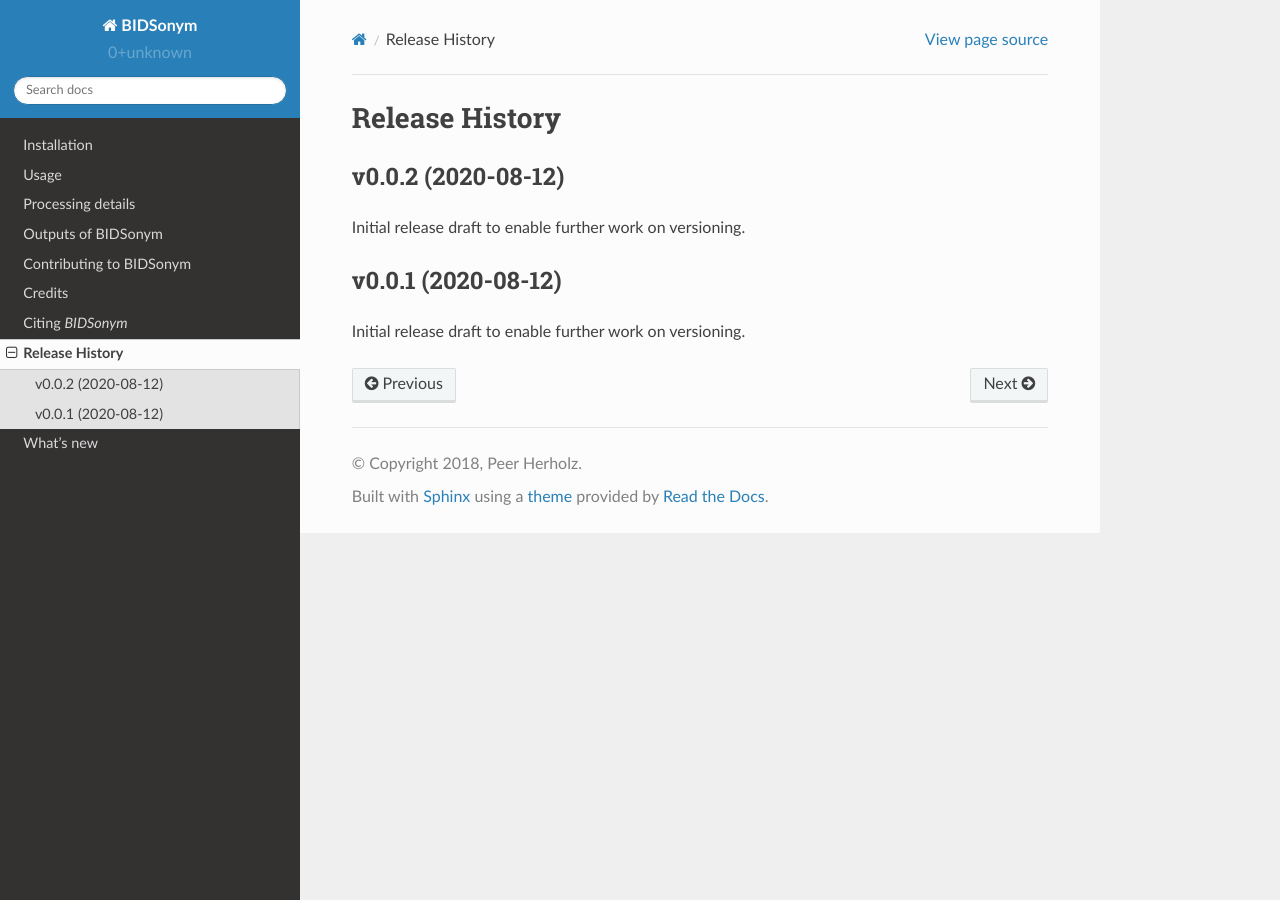
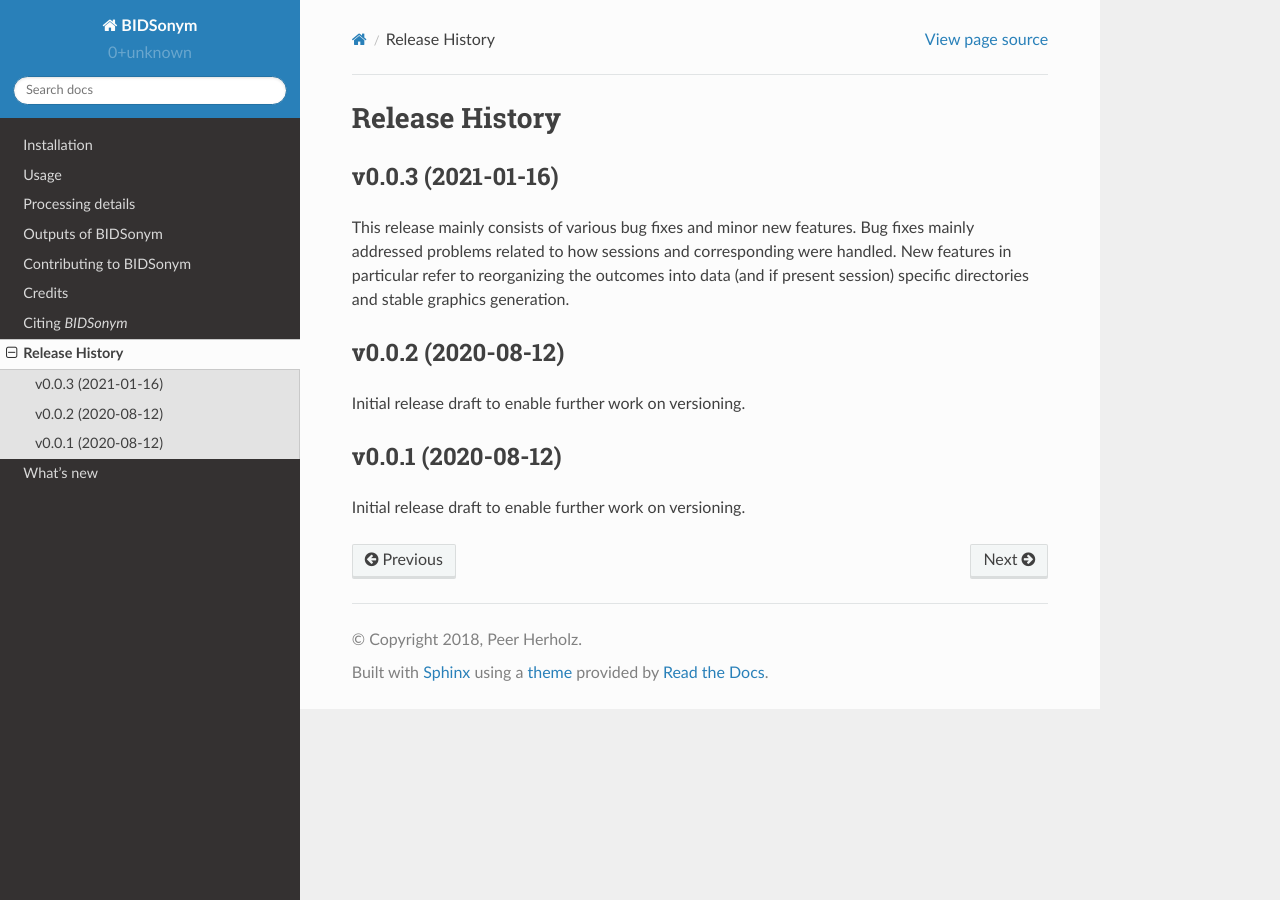
Before and after one commit to PeerHerholz/BIDSonym, a Sphinx documentation site: the page built from docs/source/release-history.rst, in a window 1280 px wide. Built offline with Sphinx 7.4.7 and the Read the Docs theme 2.0.0, drawn with Linux system fonts in a browser that asks for light colours.

Commit message:
prepare v0.0.3

```diff
--- a/docs/source/release-history.rst
+++ b/docs/source/release-history.rst
@@ -1,6 +1,14 @@
 ===============
 Release History
 ===============
+
+v0.0.3 (2021-01-16)
+===================
+
+This release mainly consists of various bug fixes and minor new features.
+Bug fixes mainly addressed problems related to how sessions and corresponding were handled.
+New features in particular refer to reorganizing the outcomes into data (and if present session)
+specific directories and stable graphics generation.
 
 v0.0.2 (2020-08-12)
 ===================
```
